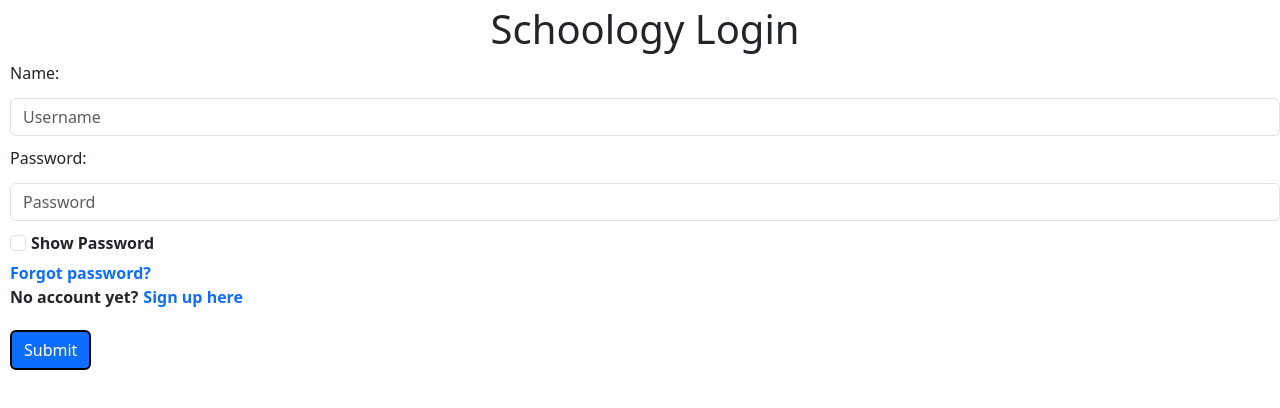
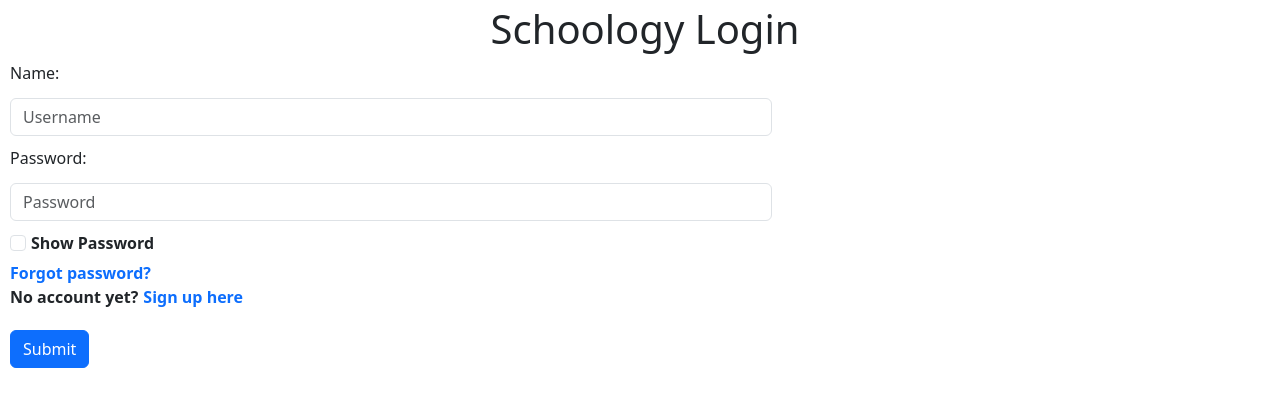
Before and after one commit to tysalim/IB-CS-Projects, a plain HTML site: page HTML/Login Page/index.html in a window 1280 px wide. Drawn offline with nearby package versions, Linux system fonts and the light colour scheme.

Commit message:
Bug fixes

```diff
--- a/HTML/Login Page/styles.css
+++ b/HTML/Login Page/styles.css
@@ -24,7 +24,6 @@
 }
 
 .btn-primary {
-    border: 2px solid rgb(0, 0, 0);
     display: block;
 }
 
@@ -42,3 +41,7 @@
     display: inline-block;
     font-weight: bold;
 }
+
+.form-control {
+    width: 60%;
+}
```
